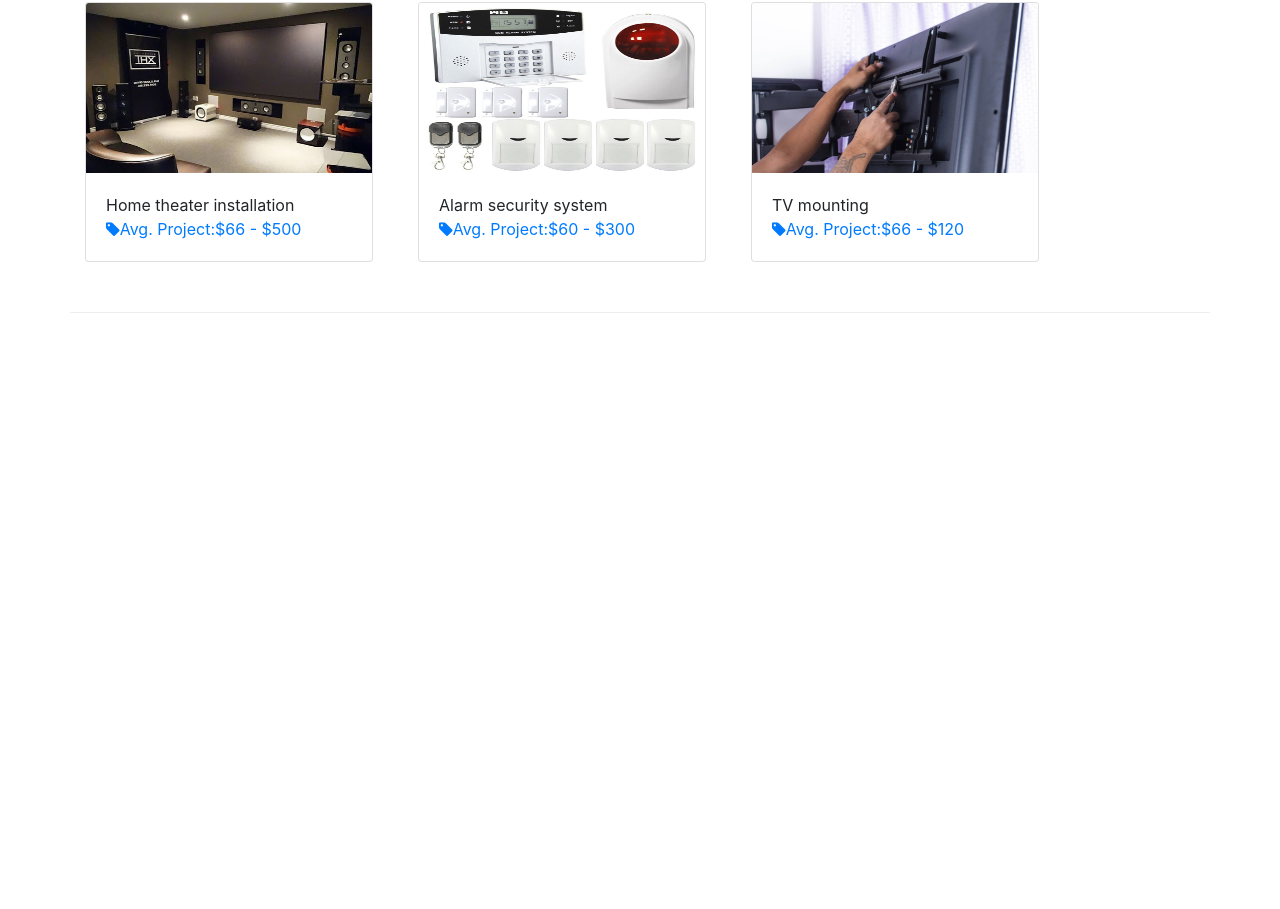
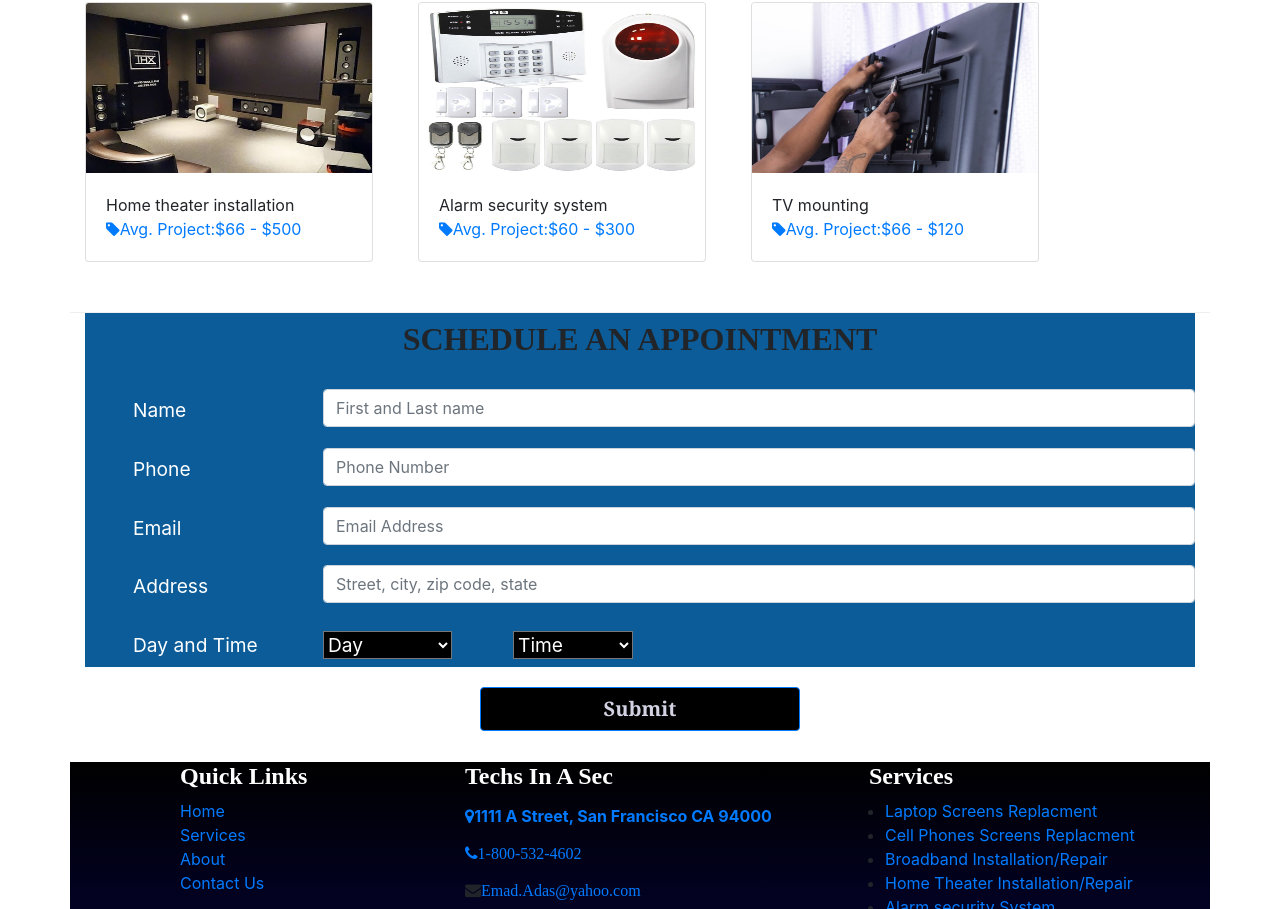
Before and after one commit to Emad-84/Portfolio, a website: page index.html in a window 1280 px wide. Shown: the part 1096-2005 px from the top of the page. Before the commit the page ends 1409 px from the top, so only its background shows below. Drawn offline with nearby package versions, Linux system fonts and the light colour scheme; a web font is replaced by a local one.

Commit message:
added more features and pages

```diff
--- a/index.html
+++ b/index.html
@@ -13,6 +13,7 @@
     <link href="https://fonts.googleapis.com/css2?family=New+Tegomin&display=swap" rel="stylesheet">
     <link rel="stylesheet" href="styles.css">
 </head>
+<body>
 
 <header class="jumbotron align-self-center jumbotron-fluid">
     <div class="container">
@@ -109,7 +110,7 @@
           <a class="nav-link" href="#">HOME</a>
         </li>
         <li class="nav-item">
-          <a class="nav-link" href="#">SERVICES</a>
+          <a class="nav-link" href="services.html">SERVICES</a>
         </li>
         <li class="nav-item">
           <a class="nav-link" href="#">ABOUT</a>
@@ -188,7 +189,7 @@
       </div>
       <div class="col-md-3">
         <div class="card" style="width: 18rem">
-          <a href="#"><img class="card-img-top" src="Img/u.png.crdownload" alt="Card image computers"></a>
+          <a href="#"><img class="card-img-top" src="Img/z.png" alt="Card image computers"></a>
           <div class="card-body">
             <p class="card-text">Cell phones repair  <br><a href="#"><i class="fa fa-tag"></i>Avg. Project:&#36;50 - &#36;180 </a></p>
             </div>
@@ -218,7 +219,120 @@
             </div>
         </div>
       </div>
+     </div>
+
+
+     <form class="appt">
+
+            <div class="row form-group">
+              <div class="col col-form-label">
+            <h2 class="legend">SCHEDULE AN APPOINTMENT</h2>
+          </div>
+          </div>
+          <div class="form-group row">
+              <label class=" col-sm-2 col-form-label text-white ml-5" for="name">Name</label>
+              <div class="col">
+              <input type="text" name="name" id="name" placeholder="First and Last name" class="form-control">
+              </div>
+          </div>
+
+          <div class="row form-group">
+            <label class="col-sm-2 col-form-label text-white ml-5" for="phone">Phone</label>
+            <div class="col">
+            <input type="tel" name="phone" id="phone" class="form-control" placeholder="Phone Number">
+            </div>
+        </div>
+
+          <div class="row form-group">
+              <label class="col-sm-2 col-form-label text-white ml-5" for="email">Email</label>
+              <div class="col">
+              <input type="email" name="email" id="email" class="form-control" placeholder="Email Address">
+              </div>
+          </div>
+
+          <div class="row form-group">
+            <label class="col-sm-2 col-form-label text-white ml-5" for="address">Address</label>
+            <div class="col">
+            <input type="address" name="address" id="address" class ="form-control"  placeholder="Street, city, zip code, state">
+            </div>
+        </div>
+
+        <div class="row">
+            <label class="col-sm-2 col-form-label text-white ml-5" for="message">Day and Time</label>
+            <div class="col-sm-2 col-form-label">
+              <select name="message" id="message">
+                <option value="choose">Day</option>
+                <option value="monday">Monday</option>
+                <option value="tuesday">Tuesday</option>
+                <option value="wednesday">Wednesday</option>
+                <option value="thursday">Thursday</option>
+                <option value="friday">Friday</option>
+
+              </select>
+              </div>
+              <div class="col-sm-2 col-form-label">
+                <select name="message" id="message">
+                  <option value="choose">Time</option>
+                  <option value="8-12">8am-12pm</option>
+                  <option value="12-4">12pm-4pm</option>
+                  </select>
+              </div>
+            </div>
+        </div>
+
+
+        <div class="row btnAppt form-group">
+          <div class="col">
+            <button type="submit" class="btn btn2 btn-primary">Submit</button>
+             </div>
+        </div>
+      </form>
+ </div>
+
+  <div class="footer">
+    <div class="container">
+      <div class="row footer-list">
+        <div class="col-sm-3 offset-1">
+          <h4>Quick Links</h4>
+          <ul class="list-unstyled">
+            <li><a href="#">Home</a></li>
+            <li><a href="#">Services</a></li>
+            <li><a href="#">About</a></li>
+            <li><a href="#">Contact Us</a></li>
+          </ul>
+        </div>
+
+        <div class="col-sm-4">
+          <h4>Techs In A Sec</h4>
+          <ul class="list-unstyled">
+            <li class="links"><a href=""><i class="fa fa-map-marker"></i>1111 A Street, San Francisco CA 94000</a> </li>
+            <li class="links"><a href="tel:1-800-532-4602"><i class="fa fa-phone">1-800-532-4602</i></a></li>
+            <li class="links"><i class="fa fa-envelope"><a href="mailto:Emad.Adas@yahoo.com">Emad.Adas@yahoo.com</a></i></li>
+            <li class="links">
+              <a class="btn btn-social-icon btn-instagram" href="http://instagram.com/"><i class="fa fa-instagram"></i></a>
+              <a class="btn btn-social-icon btn-facebook" href="http://facebook.com/"><i class="fa fa-facebook"></i></a>
+              <a class="btn btn-social-icon btn-twitter" href="http://twitter.com/"><i class="fa fa-twitter"></i></a>
+              <a class="btn btn-social-icon btn-google" href="http://youtube.com/"><i class="fa fa-youtube"></i></a>
+              </li>
+            </ul>
+          </div>
+          <div class="col-sm-4">
+            <h4 class="ml-4">Services</h4>
+            <ul>
+              <li><a href="services.html">Laptop Screens Replacment </a></li>
+              <li><a href="services.html">Cell Phones Screens Replacment </a></li>
+              <li><a href="services.html">Broadband Installation/Repair </a></li>
+              <li><a href="services.html">Home Theater Installation/Repair</a></li>
+              <li><a href="services.html">Alarm security System Installation/Repair</a></li>
+              <li><a href="services.html">And More...............</a></li>
+            </ul>
+          </div>
+        </div>
+      </div>
     </div>
+
+ </div>
+
 
 
 
@@ -235,7 +349,7 @@
 
 
 
-<body>
+
 
 </body>
 </html>
--- a/styles.css
+++ b/styles.css
@@ -3,6 +3,7 @@
     margin: 0;
     padding: 0;
     color: white;
+
 
 
 }
@@ -44,11 +45,78 @@ h1, h2, h3, h5 {
 
 }
 
-html {
-    background-image: url(Img/a.jpg);
-}
 
 
 .card img {
     height: 170px;
 }
+
+
+
+
+#apptForm {
+    background-color: black;
+    color: white;
+}
+
+.legend {
+    text-align: center;
+    font-weight: bolder;
+}
+
+.btnAppt {
+    text-align: center;
+    margin-top: 20px;
+
+}
+
+.btn2 {
+    width: 25%;
+    background-color: black;
+    color: rgb(210, 210, 226);
+    font-size: 20px;
+    font-weight: bold;
+    font-family:Georgia, 'Times New Roman', Times, serif;
+    margin-bottom: 15px;;
+
+}
+
+
+
+.appt {
+    background-color:#0b5c99;
+    font-size: larger;
+
+
+}
+.links {
+    margin-top: 13px;
+    font-weight: bold;
+}
+
+select {
+    background-color: black;
+    color: white;
+}
+
+.footer-list h4 {
+
+
+    font-weight:bolder;
+    font-family: 'New Tegomin', serif;
+    color: white;
+
+}
+
+.footer-list {
+    background-image: linear-gradient(black, rgb(4, 3, 54));
+}
+
+.services {
+    background-image: url("Img/services.jpg");
+    font-weight: bolder;
+}
+
+.zz {
+    background-color: rgb(90, 2, 2);
+}
```
Also changed, not shown: services.html (added, +43 -0 lines), Img/services.jpg (added), Img/z.png (added), 2 other files.
